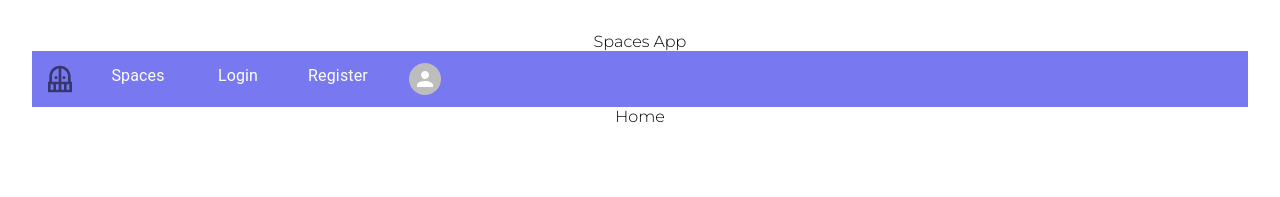
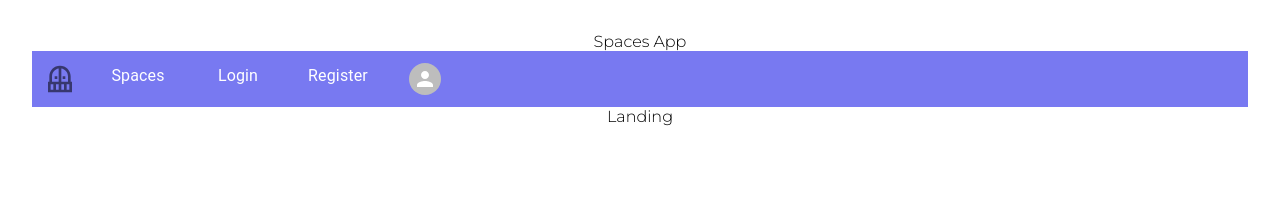
Before and after one commit to Paularix/spacesApp, a React (Vite) app in the folder frontSpaces/: page / in a window 1280 px wide. Shown: the top 197 px of the page. Built offline with nearby package versions, Linux system fonts and the light colour scheme.

Commit message:
Cambiar nombre de las páginas

```diff
--- a/frontSpaces/src/App.jsx
+++ b/frontSpaces/src/App.jsx
@@ -4,11 +4,11 @@ import GlobalContext from "./context/GlobalContext"
 
 import Menu from './components/Menu'
 
-import Home from './pages/Home'
+import Landing from './pages/Landing'
 import Login from './pages/Login'
 import Register from './pages/Register'
 import Profile from './pages/Profile'
-import Spaces from './pages/Spaces'
+import Home from './pages/Home'
 
 
 function App() {
@@ -22,11 +22,11 @@ function App() {
 
         <Menu/>
         <Routes>
-          <Route path="/" element={<Home />}/>
+          <Route path="/" element={<Landing />}/>
           <Route path="/login" element={<Login />}/>
           <Route path="/register" element={<Register />}/>
           <Route path="/profile" element={<Profile />}/>
-          <Route path="/spaces" element={<Spaces />}/>
+          <Route path="/spaces" element={<Home />}/>
         </Routes>
       </div>
     </GlobalContext.Provider>
--- a/frontSpaces/src/pages/Home.jsx
+++ b/frontSpaces/src/pages/Home.jsx
@@ -2,7 +2,7 @@ import React from 'react'
 
 export const Home = () => {
   return (
-    <div>Home</div>
+    <div>Spaces</div>
   )
 }
 
--- /dev/null
+++ b/frontSpaces/src/pages/Landing.jsx
@@ -0,0 +1,9 @@
+import React from 'react'
+
+export const Landing = () => {
+  return (
+    <div>Landing</div>
+  )
+}
+
+export default Landing
--- a/frontSpaces/src/pages/Spaces.jsx
+++ /dev/null
@@ -1,9 +0,0 @@
-import React from 'react'
-
-export const Spaces = () => {
-  return (
-    <div>Spaces</div>
-  )
-}
-
-export default Spaces
```
